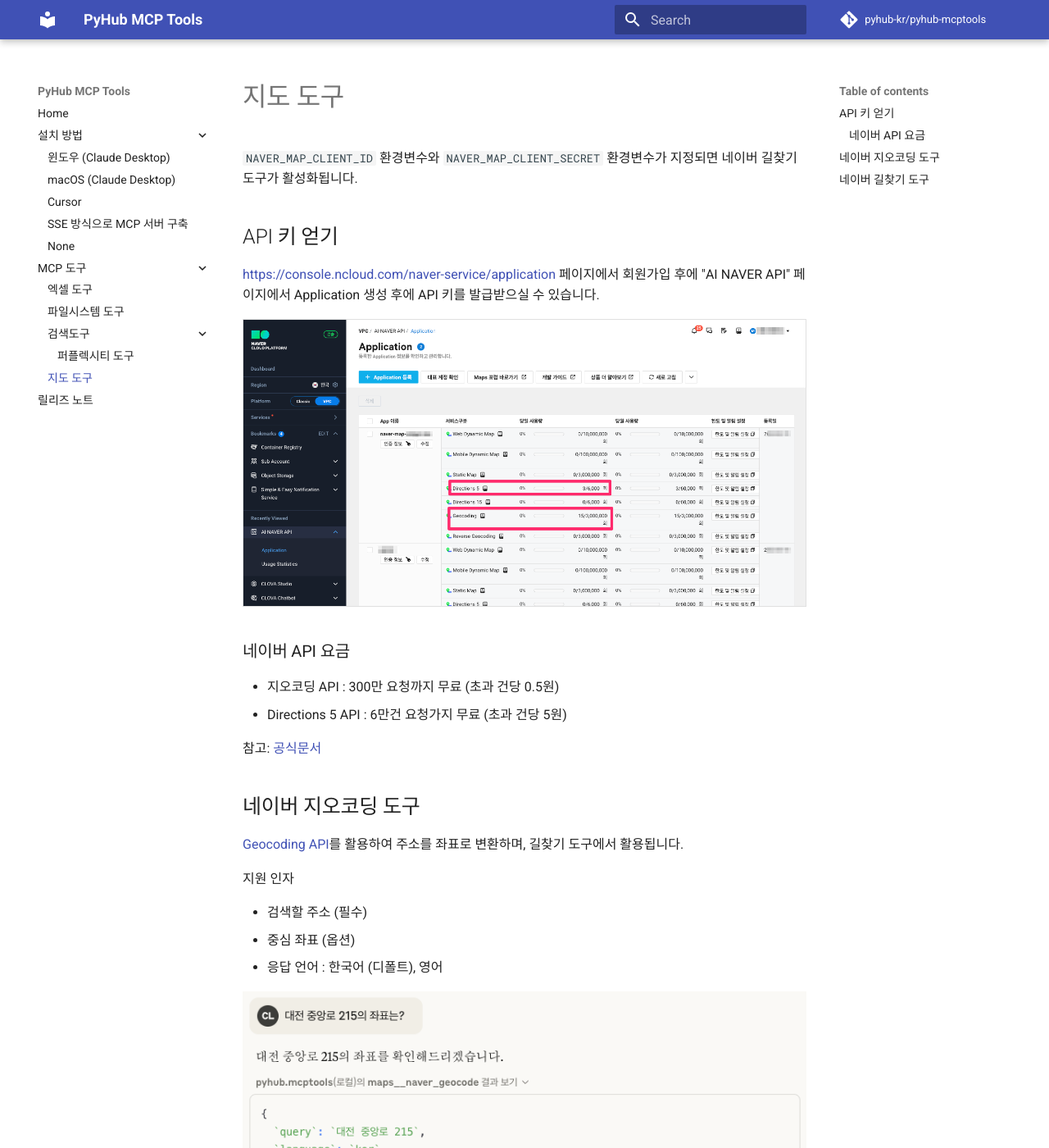
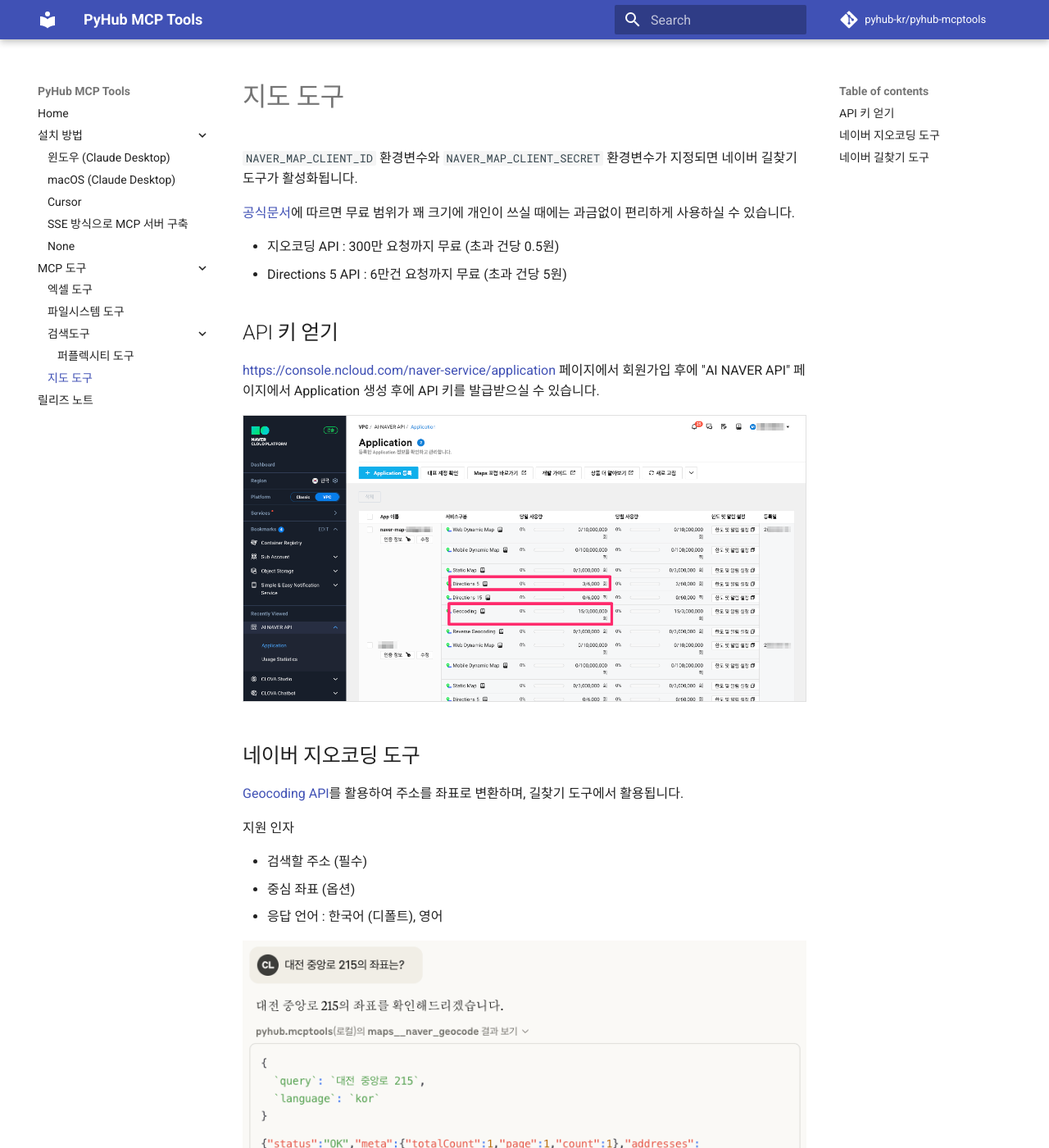
Before and after one commit to pyhub-kr/pyhub-mcptools, an MkDocs documentation site: the page built from docs/mcptools/maps/index.md, in a window 1280 px wide and 1400 px high. Shown: the whole window at 82% size. Built offline with MkDocs 1.6.1 and Material for MkDocs 9.7.7, drawn with Linux system fonts in a browser that asks for light colours; comment, search, counter and statistics services are not loaded.

Commit message:
Updated mcptools/map/index.md

```diff
--- a/docs/mcptools/maps/index.md
+++ b/docs/mcptools/maps/index.md
@@ -1,6 +1,12 @@
 # 지도 도구
 
 `NAVER_MAP_CLIENT_ID` 환경변수와 `NAVER_MAP_CLIENT_SECRET` 환경변수가 지정되면 네이버 길찾기 도구가 활성화됩니다.
+
+[공식문서](https://www.ncloud.com/product/applicationService/maps?region=KR#pricing)에 따르면
+무료 범위가 꽤 크기에 개인이 쓰실 때에는 과금없이 편리하게 사용하실 수 있습니다.
+
++ 지오코딩 API : 300만 요청까지 무료 (초과 건당 0.5원)
++ Directions 5 API : 6만건 요청까지 무료 (초과 건당 5원)
 
 ## API 키 얻기
 
@@ -8,13 +14,6 @@
 회원가입 후에 "AI NAVER API" 페이지에서 Application 생성 후에 API 키를 발급받으실 수 있습니다.
 
 ![](./assets/ncp-page.png)
-
-### 네이버 API 요금
-
-+ 지오코딩 API : 300만 요청까지 무료 (초과 건당 0.5원)
-+ Directions 5 API : 6만건 요청가지 무료 (초과 건당 5원)
-
-참고: [공식문서](https://www.ncloud.com/product/applicationService/maps?region=KR#pricing)
 
 ## 네이버 지오코딩 도구
 
```
